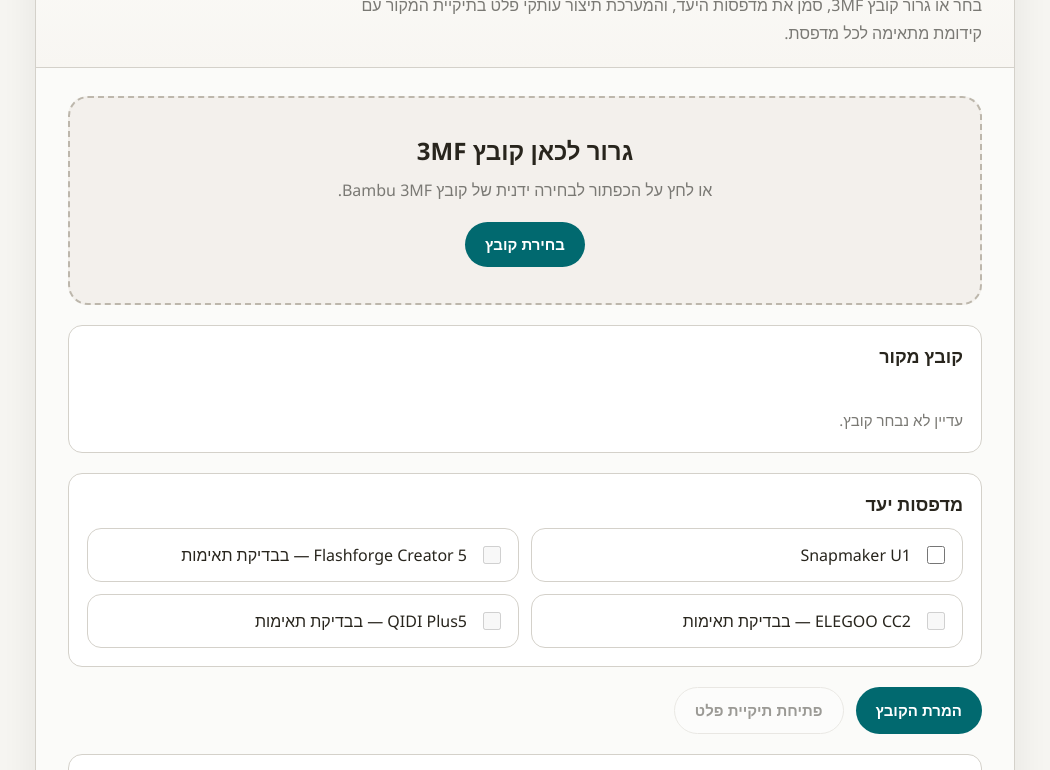
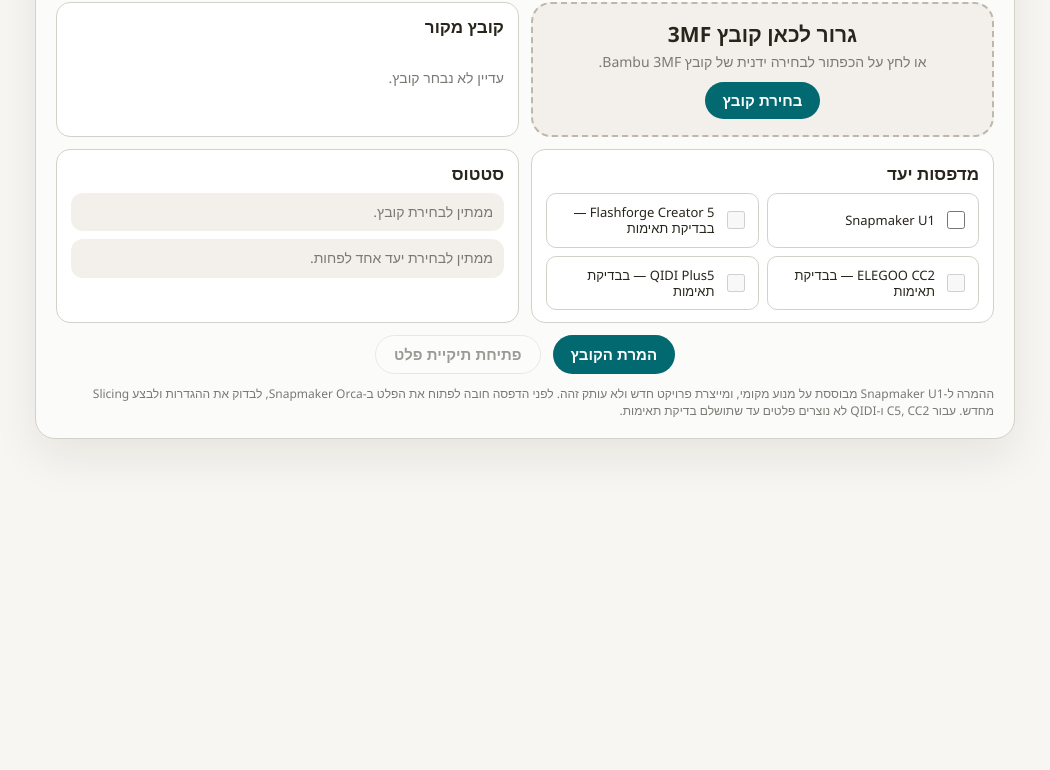
Before and after one commit to nocturney/3mf-bridge, an Electron app: page index.html in a window 1050 px wide. Shown: the part 140-910 px from the top of the page. After the commit the page ends 800 px from the top, so only its background shows below. Drawn offline with Linux system fonts and the light colour scheme.

```diff
--- a/index.html
+++ b/index.html
@@ -239,6 +239,128 @@
       line-height: 1.7;
     }
 
+    /* On desktop, arrange the workflow in two short rows instead of one tall column. */
+    @media (min-width: 840px) {
+      body {
+        padding: 12px 16px;
+      }
+
+      .header {
+        padding: 18px 24px 14px;
+      }
+
+      .eyebrow {
+        margin-bottom: 4px;
+      }
+
+      h1 {
+        font-size: 28px;
+      }
+
+      .subtitle {
+        margin-top: 6px;
+        font-size: 14px;
+        line-height: 1.5;
+        max-width: none;
+      }
+
+      .content {
+        padding: 16px 20px 18px;
+        grid-template-columns: minmax(0, 1fr) minmax(0, 1fr);
+        gap: 12px;
+      }
+
+      #dropzone {
+        grid-column: 1;
+        grid-row: 1;
+        display: grid;
+        align-content: center;
+        padding: 16px;
+      }
+
+      #sourcePanel {
+        grid-column: 2;
+        grid-row: 1;
+      }
+
+      #targetsPanel {
+        grid-column: 1;
+        grid-row: 2;
+      }
+
+      #statusPanel {
+        grid-column: 2;
+        grid-row: 2;
+      }
+
+      #mainActions {
+        grid-column: 1 / -1;
+        grid-row: 3;
+        justify-content: center;
+      }
+
+      #footerHint {
+        grid-column: 1 / -1;
+        grid-row: 4;
+      }
+
+      .panel {
+        padding: 12px 14px;
+      }
+
+      .dropzone h2 {
+        margin-bottom: 4px;
+        font-size: 21px;
+      }
+
+      .dropzone p {
+        margin-bottom: 10px;
+        font-size: 14px;
+        line-height: 1.45;
+      }
+
+      button {
+        padding: 10px 18px;
+      }
+
+      .section-title {
+        margin-bottom: 8px;
+        font-size: 17px;
+      }
+
+      .file-meta {
+        font-size: 14px;
+        line-height: 1.55;
+      }
+
+      .target-grid {
+        gap: 8px;
+      }
+
+      label.option {
+        padding: 10px;
+        gap: 8px;
+        border-radius: 10px;
+        font-size: 13px;
+        line-height: 1.25;
+      }
+
+      .status-list {
+        gap: 8px;
+      }
+
+      .status-item {
+        padding: 9px 11px;
+        font-size: 14px;
+        line-height: 1.45;
+      }
+
+      .hint {
+        font-size: 12px;
+        line-height: 1.4;
+      }
+    }
+
     @media (max-width: 720px) {
       body {
         padding: 14px;
@@ -288,14 +410,14 @@
         </div>
       </section>
 
-      <section class="panel">
+      <section id="sourcePanel" class="panel">
         <h3 class="section-title">קובץ מקור</h3>
         <div id="fileMeta" class="file-meta">
           עדיין לא נבחר קובץ.
         </div>
       </section>
 
-      <section class="panel">
+      <section id="targetsPanel" class="panel">
         <h3 class="section-title">מדפסות יעד</h3>
         <div class="target-grid">
           <label class="option"><input type="checkbox" value="u1" /> <span>Snapmaker U1</span></label>
@@ -305,12 +427,12 @@
         </div>
       </section>
 
-      <div class="footer-actions">
+      <div id="mainActions" class="footer-actions">
         <button id="convertBtn" class="primary" type="button">המרת הקובץ</button>
         <button id="openFolderBtn" class="secondary" type="button" disabled>פתיחת תיקיית פלט</button>
       </div>
 
-      <section class="panel">
+      <section id="statusPanel" class="panel">
         <h3 class="section-title">סטטוס</h3>
         <ul id="statusList" class="status-list">
           <li class="status-item muted">ממתין לבחירת קובץ.</li>
@@ -318,7 +440,7 @@
         </ul>
       </section>
 
-      <div class="hint">
+      <div id="footerHint" class="hint">
         ההמרה ל-Snapmaker U1 מבוססת על מנוע מקומי, ומייצרת פרויקט חדש ולא עותק זהה.
         לפני הדפסה חובה לפתוח את הפלט ב-Snapmaker Orca, לבדוק את ההגדרות ולבצע Slicing מחדש.
         עבור C5, CC2 ו-QIDI לא נוצרים פלטים עד שתושלם בדיקת תאימות.
--- a/package.json
+++ b/package.json
@@ -6,7 +6,8 @@
   "main": "main.js",
   "scripts": {
     "start": "electron .",
-    "test": "node --test tests/ipc.test.js",
+    "test": "node --test tests/ipc.test.js tests/window-sizing.test.js",
+    "test:desktop": "electron tests/electron-fit-smoke.js",
     "package:win": "node scripts/package-win.js"
   },
   "keywords": [
```
Also changed, not shown: main.js (+54 -6 lines), tests/electron-fit-smoke.js (added, +59 -0 lines), tests/window-sizing.test.js (added, +81 -0 lines), window-sizing.js (added, +48 -0 lines), .github/workflows/windows.yml, README.md.
